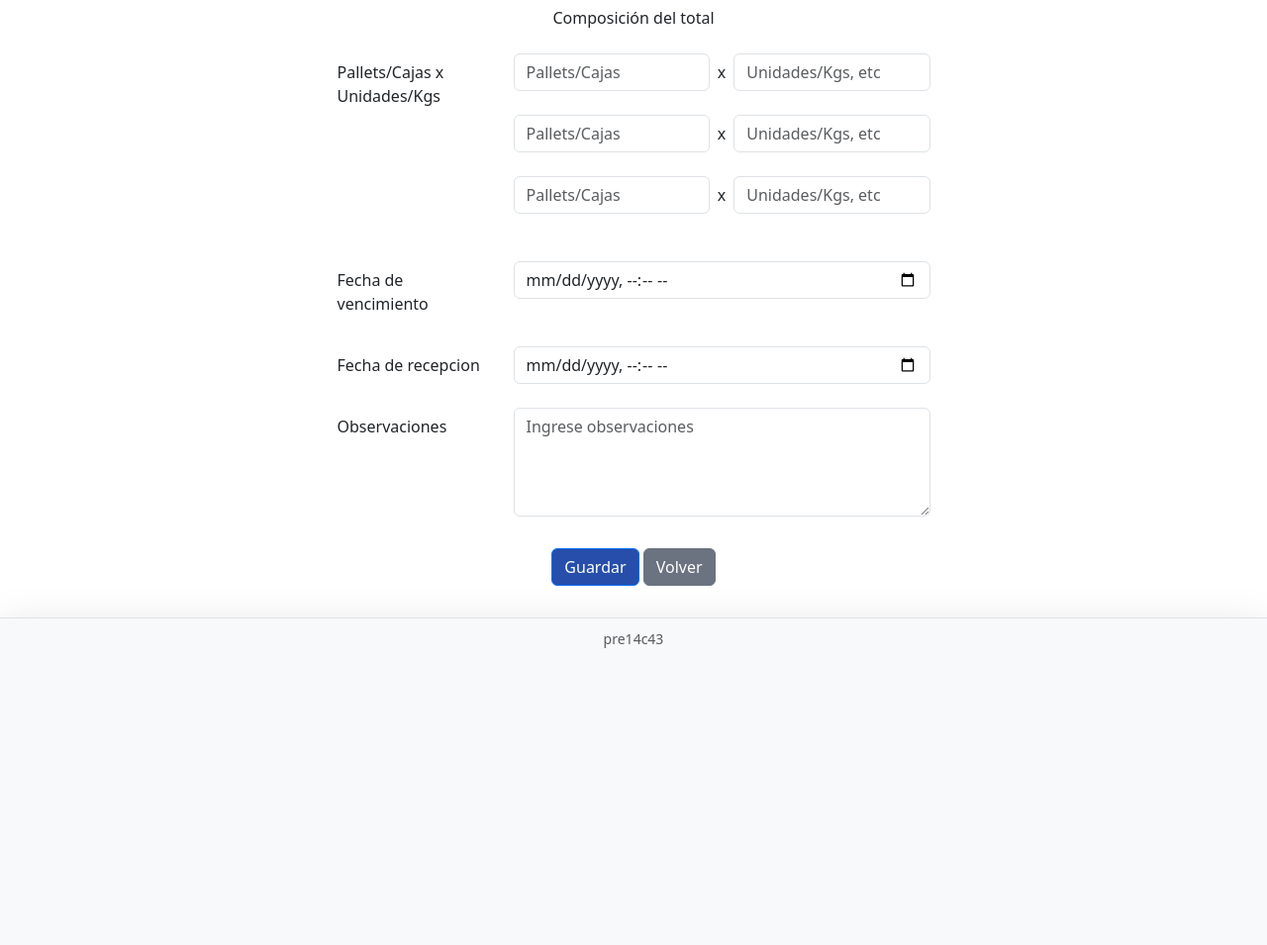
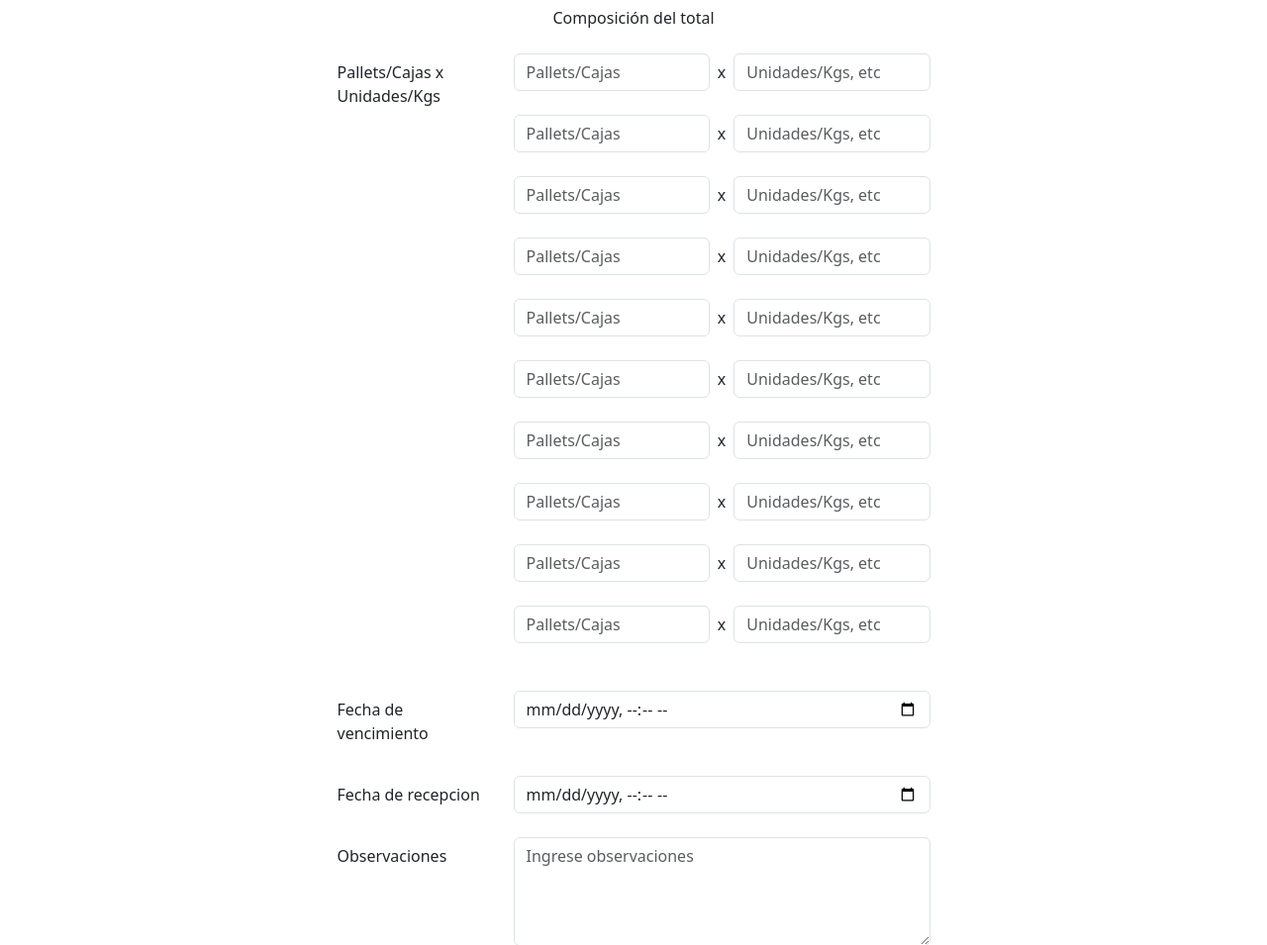
Before and after one commit to ldgss/laudos, a Flask app: template templates/insumos/generar.html in a window 1280 px wide; the page is wider, and only the part inside the window is pictured. Shown: the part 1054-2009 px from the top of that part at 99% size. Before the commit the page ends 1709 px from the top of that part, so only its background shows below. Run offline with Flask 3, Linux system fonts and the light colour scheme; the template is opened without the code that fills it, so the values that code supplies are empty; parts of the project's set-up code (start-up, migrations or seed data) failed here and were passed over.

Commit message:
agregar hasta 10 composiciones en insumos stickers

```diff
--- a/static/js/insumos/sticker.js
+++ b/static/js/insumos/sticker.js
@@ -248,6 +248,89 @@ function insumoStickerForm(){
                 alert("La tercera línea de la composición no está completa");
                 pallets_3.focus()
             }
+            // chequear que composicion 4 este completa
+            let pallets_4 = document.getElementById("pallets_4");
+            let unidades_4 = document.getElementById("unidades_4");
+
+            if(pallets_4 && unidades_4 && pallets_4.value && unidades_4.value){
+                composicion += pallets_4.value * unidades_4.value;
+            } else if(!!pallets_4?.value !== !!unidades_4?.value){
+                e.preventDefault();
+                alert("La cuarta línea de la composición no está completa");
+                pallets_4.focus()
+            }
+
+            // chequear que composicion 5 este completa
+            let pallets_5 = document.getElementById("pallets_5");
+            let unidades_5 = document.getElementById("unidades_5");
+
+            if(pallets_5 && unidades_5 && pallets_5.value && unidades_5.value){
+                composicion += pallets_5.value * unidades_5.value;
+            } else if(!!pallets_5?.value !== !!unidades_5?.value){
+                e.preventDefault();
+                alert("La quinta línea de la composición no está completa");
+                pallets_5.focus()
+            }
+
+            // chequear que composicion 6 este completa
+            let pallets_6 = document.getElementById("pallets_6");
+            let unidades_6 = document.getElementById("unidades_6");
+
+            if(pallets_6 && unidades_6 && pallets_6.value && unidades_6.value){
+                composicion += pallets_6.value * unidades_6.value;
+            } else if(!!pallets_6?.value !== !!unidades_6?.value){
+                e.preventDefault();
+                alert("La sexta línea de la composición no está completa");
+                pallets_6.focus()
+            }
+
+            // chequear que composicion 7 este completa
+            let pallets_7 = document.getElementById("pallets_7");
+            let unidades_7 = document.getElementById("unidades_7");
+
+            if(pallets_7 && unidades_7 && pallets_7.value && unidades_7.value){
+                composicion += pallets_7.value * unidades_7.value;
+            } else if(!!pallets_7?.value !== !!unidades_7?.value){
+                e.preventDefault();
+                alert("La septima línea de la composición no está completa");
+                pallets_7.focus()
+            }
+
+            // chequear que composicion 8 este completa
+            let pallets_8 = document.getElementById("pallets_8");
+            let unidades_8 = document.getElementById("unidades_8");
+
+            if(pallets_8 && unidades_8 && pallets_8.value && unidades_8.value){
+                composicion += pallets_8.value * unidades_8.value;
+            } else if(!!pallets_8?.value !== !!unidades_8?.value){
+                e.preventDefault();
+                alert("La octava línea de la composición no está completa");
+                pallets_8.focus()
+            }
+
+            // chequear que composicion 9 este completa
+            let pallets_9 = document.getElementById("pallets_9");
+            let unidades_9 = document.getElementById("unidades_9");
+
+            if(pallets_9 && unidades_9 && pallets_9.value && unidades_9.value){
+                composicion += pallets_9.value * unidades_9.value;
+            } else if(!!pallets_9?.value !== !!unidades_9?.value){
+                e.preventDefault();
+                alert("La novena línea de la composición no está completa");
+                pallets_9.focus()
+            }
+
+            // chequear que composicion 10 este completa
+            let pallets_10 = document.getElementById("pallets_10");
+            let unidades_10 = document.getElementById("unidades_10");
+
+            if(pallets_10 && unidades_10 && pallets_10.value && unidades_10.value){
+                composicion += pallets_10.value * unidades_10.value;
+            } else if(!!pallets_10?.value !== !!unidades_10?.value){
+                e.preventDefault();
+                alert("La decima línea de la composición no está completa");
+                pallets_10.focus()
+            }
 
             if(cantidad_total !== composicion){
                 e.preventDefault();
--- a/templates/insumos/generar.html
+++ b/templates/insumos/generar.html
@@ -161,6 +161,97 @@
                         name="unidades_3" id="unidades_3" placeholder="Unidades/Kgs, etc" min="0.0" max="500000" step="0.1">
                 </div>
             </div>
+            <div class="row mb-4 align-items-center g-2">
+                <div class="col">
+                    <input type="number" class="form-control"
+                        name="pallets_4" id="pallets_4" placeholder="Pallets/Cajas" min="1" max="500">
+                </div>
+                <div class="col-auto">
+                    x
+                </div>
+                <div class="col">
+                    <input type="number" class="form-control"
+                        name="unidades_4" id="unidades_4" placeholder="Unidades/Kgs, etc" min="0.0" max="500000" step="0.1">
+                </div>
+            </div>
+            <div class="row mb-4 align-items-center g-2">
+                <div class="col">
+                    <input type="number" class="form-control"
+                        name="pallets_5" id="pallets_5" placeholder="Pallets/Cajas" min="1" max="500">
+                </div>
+                <div class="col-auto">
+                    x
+                </div>
+                <div class="col">
+                    <input type="number" class="form-control"
+                        name="unidades_5" id="unidades_5" placeholder="Unidades/Kgs, etc" min="0.0" max="500000" step="0.1">
+                </div>
+            </div>
+            <div class="row mb-4 align-items-center g-2">
+                <div class="col">
+                    <input type="number" class="form-control"
+                        name="pallets_6" id="pallets_6" placeholder="Pallets/Cajas" min="1" max="500">
+                </div>
+                <div class="col-auto">
+                    x
+                </div>
+                <div class="col">
+                    <input type="number" class="form-control"
+                        name="unidades_6" id="unidades_6" placeholder="Unidades/Kgs, etc" min="0.0" max="500000" step="0.1">
+                </div>
+            </div>
+            <div class="row mb-4 align-items-center g-2">
+                <div class="col">
+                    <input type="number" class="form-control"
+                        name="pallets_7" id="pallets_7" placeholder="Pallets/Cajas" min="1" max="500">
+                </div>
+                <div class="col-auto">
+                    x
+                </div>
+                <div class="col">
+                    <input type="number" class="form-control"
+                        name="unidades_7" id="unidades_7" placeholder="Unidades/Kgs, etc" min="0.0" max="500000" step="0.1">
+                </div>
+            </div>
+            <div class="row mb-4 align-items-center g-2">
+                <div class="col">
+                    <input type="number" class="form-control"
+                        name="pallets_8" id="pallets_8" placeholder="Pallets/Cajas" min="1" max="500">
+                </div>
+                <div class="col-auto">
+                    x
+                </div>
+                <div class="col">
+                    <input type="number" class="form-control"
+                        name="unidades_8" id="unidades_8" placeholder="Unidades/Kgs, etc" min="0.0" max="500000" step="0.1">
+                </div>
+            </div>
+            <div class="row mb-4 align-items-center g-2">
+                <div class="col">
+                    <input type="number" class="form-control"
+                        name="pallets_9" id="pallets_9" placeholder="Pallets/Cajas" min="1" max="500">
+                </div>
+                <div class="col-auto">
+                    x
+                </div>
+                <div class="col">
+                    <input type="number" class="form-control"
+                        name="unidades_9" id="unidades_9" placeholder="Unidades/Kgs, etc" min="0.0" max="500000" step="0.1">
+                </div>
+            </div>
+            <div class="row mb-4 align-items-center g-2">
+                <div class="col">
+                    <input type="number" class="form-control"
+                        name="pallets_10" id="pallets_10" placeholder="Pallets/Cajas" min="1" max="500">
+                </div>
+                <div class="col-auto">
+                    x
+                </div>
+                <div class="col">
+                    <input type="number" class="form-control"
+                        name="unidades_10" id="unidades_10" placeholder="Unidades/Kgs, etc" min="0.0" max="500000" step="0.1">
+                </div>
+            </div>
         </div>
     </div>
     <div class="row m-4 justify-content-center">
```
Also changed, not shown: models/mod_insumos.py (+147 -1 lines).
